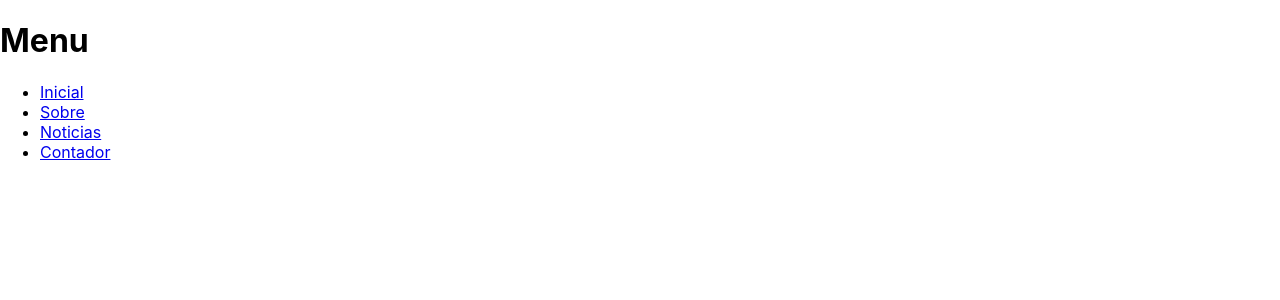
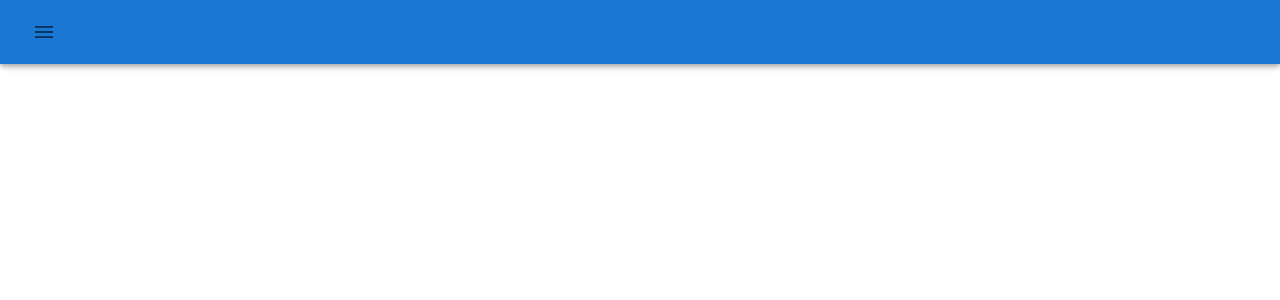
Before and after one commit to Rafael633/meu-app-react, a React (Create React App) app: page / in a window 1280 px wide. Shown: the top 300 px of the page. Built offline with nearby package versions, Linux system fonts and the light colour scheme.

Commit message:
commit atualizado

```diff
--- a/package.json
+++ b/package.json
@@ -5,7 +5,8 @@
   "dependencies": {
     "@emotion/react": "^11.10.4",
     "@emotion/styled": "^11.10.4",
-    "@mui/material": "^5.10.7",
+    "@mui/icons-material": "^5.10.9",
+    "@mui/material": "^5.10.9",
     "@testing-library/jest-dom": "^5.14.1",
     "@testing-library/react": "^13.0.0",
     "@testing-library/user-event": "^13.2.1",
--- a/src/components/FetchProducts.jsx
+++ b/src/components/FetchProducts.jsx
@@ -32,6 +32,7 @@
 
   return (
     <Grid container spacing={2}>
+
       {isLoading ? (
         <div>Carregando</div>
       ) : (
--- a/src/components/PageLayout.jsx
+++ b/src/components/PageLayout.jsx
@@ -1,14 +1,83 @@
-import { Grid } from '@mui/material';
-import { Outlet } from 'react-router-dom';
-import Root from '../routes/root';
+import {
+  AppBar,
+  Box,
+  Drawer,
+  IconButton,
+  List,
+  ListItem,
+  ListItemButton,
+  ListItemIcon,
+  ListItemText,
+  Toolbar,
+  Typography,
+} from "@mui/material";
+import { Link, Outlet } from "react-router-dom";
+import MenuIcon from "@mui/icons-material/Menu";
+import { useState } from "react";
 
-export const PageLayout = () => (
-  <Grid container>
-    <Grid item md={4}>
-      <Root />
-    </Grid>
-    <Grid item md={8}>
-      <Outlet />
-    </Grid>
-  </Grid>
-);
+export const PageLayout = () => {
+  const DrawerApp = () => (
+    <Box style={{ minWidth: "260px" }}>
+      <Typography variant="h5">Meu menu</Typography>
+      <List>
+        <ListItem>
+          <ListItemButton component="a" href="/">
+            <ListItemText primary={"Home"} />
+          </ListItemButton>
+        </ListItem>
+        <ListItem>
+          <ListItemButton component="a" href="/sobre">
+            <ListItemText primary={"Sobre"} />
+          </ListItemButton>
+        </ListItem>
+        <ListItem>
+          <ListItemButton component="a" href="/noticias">
+            <ListItemText primary={"Notícias"} />
+          </ListItemButton>
+        </ListItem>
+        <ListItem>
+          <ListItemButton>
+            <ListItemText primary={"Contato"} component="a" href="/contato" />
+          </ListItemButton>
+        </ListItem>
+      </List>
+    </Box>
+  );
+
+  const ContainerMenu = () => {
+    const [aberto, setAberto] = useState(false);
+
+    const lideComOMenu = () => {
+      setAberto(!aberto);
+    };
+
+    return (
+      <Box>
+        <AppBar>
+          <Toolbar>
+            <IconButton onClick={lideComOMenu}>
+              <MenuIcon></MenuIcon>
+            </IconButton>
+          </Toolbar>
+        </AppBar>
+        <Box>
+          <Drawer
+            open={aberto}
+            onClose={lideComOMenu}
+          >
+            <DrawerApp />
+          </Drawer>
+        </Box>
+      </Box>
+    );
+  };
+
+  return (
+    <>
+      <ContainerMenu />
+      <Box style={{ marginTop: "80px" }}>
+        <Outlet />
+      </Box>
+    </>
+  );
+};
--- a/src/index.js
+++ b/src/index.js
@@ -1,24 +1,13 @@
 import React from 'react';
 import ReactDOM from 'react-dom/client';
-import { Routes, Route, BrowserRouter } from 'react-router-dom';
 import './index.css';
 import reportWebVitals from './reportWebVitals';
-import ErrorPage from './components/ErrorPage';
-import FetchNews from './components/FetchNews';
 import Root from './routes/root';
-import Contador from './components/Contator';
 
 const root = ReactDOM.createRoot(document.getElementById('root'));
 root.render(
   <React.StrictMode>
-    <BrowserRouter>
-      <Routes>
-        <Route path="/" element={<Root />} errorElement={<ErrorPage />}>
-          <Route path="noticias" element={<FetchNews />} />
-          <Route path="contador" element={<Contador />} />
-        </Route>
-      </Routes>
-    </BrowserRouter>
+    <Root />
   </React.StrictMode>
 );
 
--- a/src/routes/root.jsx
+++ b/src/routes/root.jsx
@@ -1,32 +1,27 @@
-import { Outlet } from "react-router-dom";
+import {
+  createBrowserRouter,
+  createRoutesFromElements,
+  Route,
+  RouterProvider,
+  Routes,
+} from "react-router-dom";
+import Contador from "../components/Contator";
+import ErrorPage from "../components/ErrorPage";
+import FetchNews from "../components/FetchNews";
+import { PageLayout } from "../components/PageLayout";
+
+const route = createBrowserRouter(
+  createRoutesFromElements(
+    <Route path="/" element={<PageLayout />} errorElement={<ErrorPage />}>
+      <Route index path="sobre" element={<Contador />} />
+      <Route path="noticias" element={<FetchNews />} />
+      <Route path="contato" element={<Contador />} />
+    </Route>
+  )
+);
 
 const Root = () => {
-  return (
-    <>
-      <div id="sidebar">
-        <h1>Menu</h1>
-        <nav>
-          <ul>
-            <li>
-              <a href={"/"}>Inicial</a>
-            </li>
-            <li>
-              <a href={"/sobre/"}>Sobre</a>
-            </li>
-            <li>
-              <a href={`/noticias/`}>Noticias</a>
-            </li>
-            <li>
-              <a href={`/contador/`}>Contador</a>
-            </li>
-          </ul>
-        </nav>
-      </div>
-      <div id="detail">
-        <Outlet />
-      </div>
-    </>
-  );
+  return <RouterProvider router={route} />;
 };
 
 export default Root;
```
Also changed, not shown: 1 other file (tests, documents, lock files or other folders).
